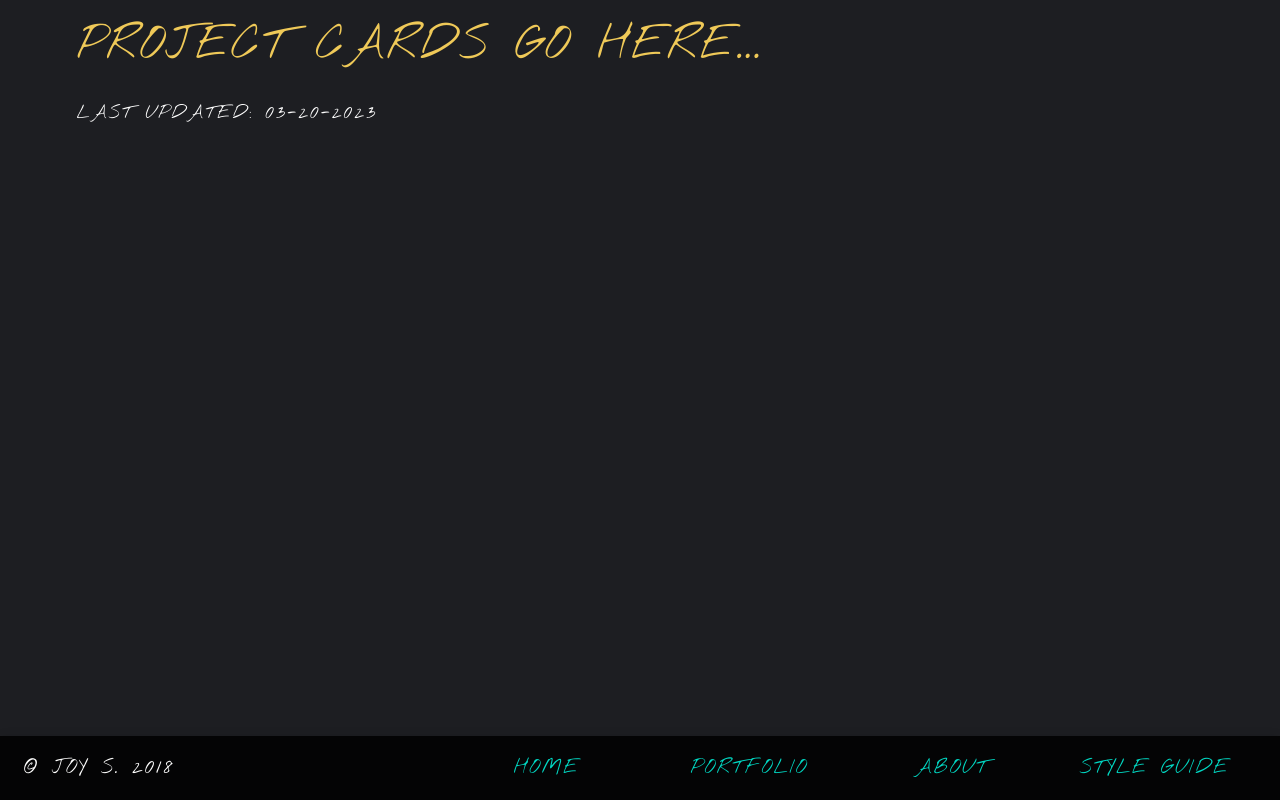
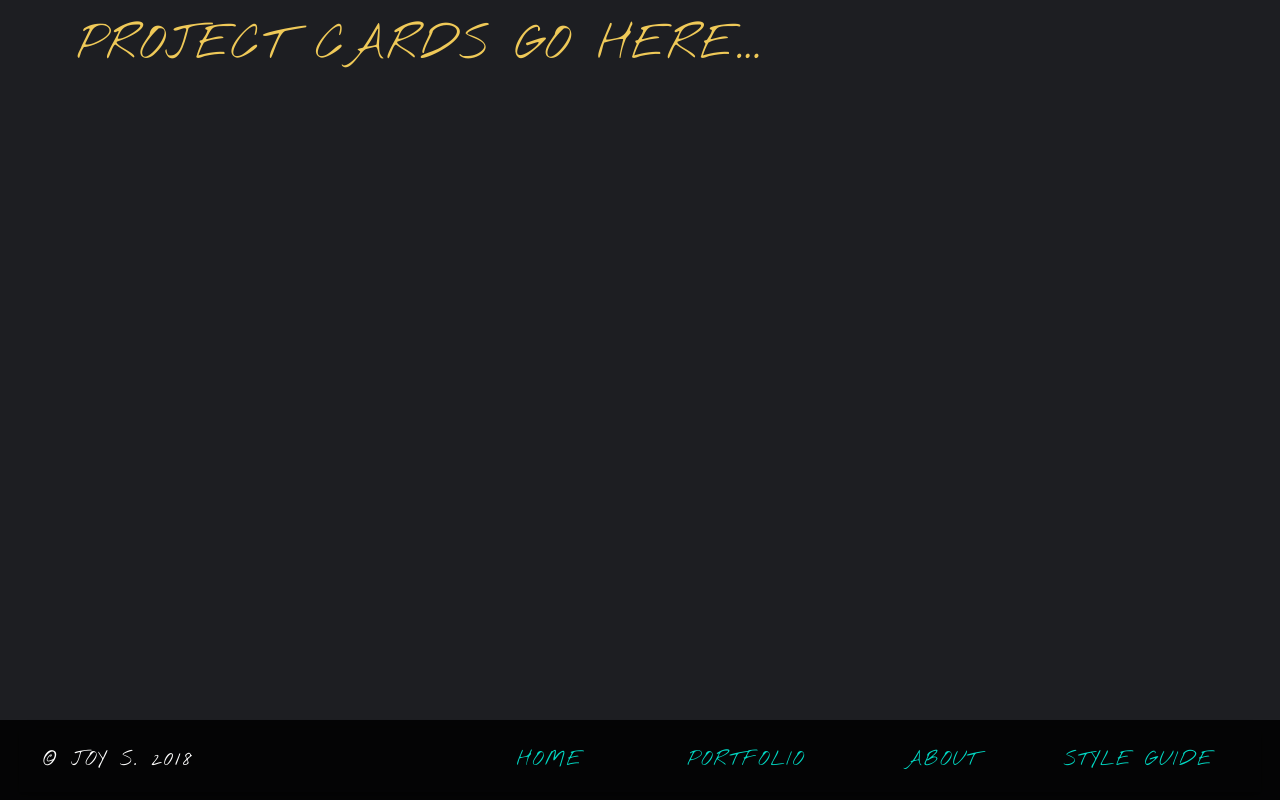
Before and after one commit to essjay05/fyj-2023_v1, a React (Vite) app: page /portfolio in a window 1280 px wide. Built offline with nearby package versions, Linux system fonts and the light colour scheme.

Commit message:
Moved NavBar to its own components/global folder and put it in the footer instead of the header since it's located where the footer typically is to keep up with expected/semantic tags.

```diff
--- a/src/components/global/Footer/Footer.css
+++ b/src/components/global/Footer/Footer.css
@@ -1,7 +1,26 @@
 @import '../../../index.css';
 
 footer {
+  width: 100%;
+  padding: 0.5rem 1.5%;
+}
+
+.nav-bar-container {
+  width: 100%;
+  display: flex;
+  align-items: center;
+  justify-content: space-between;
+  position: fixed;
+  box-sizing: border-box;
+  -webkit-box-sizing: border-box;
+  -moz-box-sizing: border-box;
+  bottom: 0;
+  max-width: inherit;
+  background: rgba(0, 0, 0, 0.85);
+  z-index: 100;
+}
+
+.copyright {
+  color: var(--white-color);
   width: auto;
-  max-width: 100vw;
-  padding: .5rem 6%;
 }
--- a/src/components/global/Footer/Footer.jsx
+++ b/src/components/global/Footer/Footer.jsx
@@ -1,11 +1,12 @@
-import NavBar from '../Header/NavBar'
+import NavBar from '../NavBar/NavBar'
 
 import './Footer.css'
 
 const Footer = () => {
   return (
-    <footer className='d-flex justify-content-between align-items-center'>
-      <p className='copyright handwritten-style pt-3 px-4'>Last Updated: 03-20-2023</p>
+    <footer className='nav-bar-container'>
+      {/* <p className='copyright handwritten-style pt-3 px-4'>Last Updated: 03-20-2023</p> */}
+      <NavBar />
     </footer>
   )
 }
--- a/src/components/global/Header/Header.css
+++ b/src/components/global/Header/Header.css
@@ -1,21 +1 @@
 @import '../../../index.css';
-
-.nav-bar-container {
-  width: 100%;
-  display: flex;
-  align-items: center;
-  justify-content: space-between;
-  position: fixed;
-  box-sizing: border-box;
-  -webkit-box-sizing: border-box;
-  -moz-box-sizing: border-box;
-  bottom: 0;
-  max-width: inherit;
-  background: rgba(0, 0, 0, 0.85);
-  z-index: 100;
-}
-
-.copyright {
-  color: var(--white-color);
-  width: auto;
-}
--- a/src/components/global/Header/Header.jsx
+++ b/src/components/global/Header/Header.jsx
@@ -1,11 +1,8 @@
-import NavBar from "./NavBar"
-
 import './Header.css'
 
 const Header = ({ currentPageName }) => {
   return (
     <header className='nav-bar-container'>
-      <NavBar />
     </header>
   )
 }
--- /dev/null
+++ b/src/components/global/NavBar/NavBar.css
@@ -0,0 +1,27 @@
+@import '../../../index.css';
+
+.nav-link {
+  transition: var(--default-transition);
+  text-align: center;
+  width: auto;
+  color: var(--teal-highlight);
+  margin: 0.5rem 1.5rem;
+}
+
+.nav-link.active {
+  text-decoration: underline;
+}
+
+.nav-link:hover,
+.nav-link:focus {
+  color: var(--blue-color);
+  text-decoration: underline;
+}
+
+/* Mobile Nav Drawer */
+.css-1ka5eyc-MuiPaper-root-MuiMenu-paper-MuiPopover-paper {
+  background: rgba(0, 0, 0, 0.65) !important;
+}
+
+@media only screen and (max-width: 800px) {
+}
--- /dev/null
+++ b/src/components/global/NavBar/NavBar.jsx
@@ -0,0 +1,191 @@
+import * as React from 'react';
+import { NavLink } from 'react-router-dom'
+import { createTheme, ThemeProvider } from "@mui/material/styles";
+
+import AppBar from '@mui/material/AppBar';
+import Box from '@mui/material/Box';
+import Toolbar from '@mui/material/Toolbar';
+import IconButton from '@mui/material/IconButton';
+import Typography from '@mui/material/Typography';
+import Menu from '@mui/material/Menu';
+import MenuIcon from '@mui/icons-material/Menu';
+import Container from '@mui/material/Container';
+import MenuItem from '@mui/material/MenuItem';
+
+import './NavBar.css'
+
+const customTheme = createTheme({
+  palette: {
+    primary: {
+      light: "rgba(1, 255, 230, 0.85)",
+      main: 'rgba(0,0,0,0)',
+      dark: "#4ab19d",
+      contrastText: "#ffffff"
+    },
+    secondary: {
+      light: "#f0e6e6",
+      main: "#c93434",
+      dark: "#3c3c3c",
+      contrastText: "#1d1e22"
+    },
+    info: {
+      main: '#00b8d4',
+      light: '#18ffff',
+      dark: '#00838f',
+      contrastText: "#000"
+    },
+  },
+  typography: {
+    fontFamily: [
+      'Nothing You Could Do',
+      'JetBrains Mono',
+      'Helvetica',
+      'sans-serif',
+    ].join(','),
+    color: 'rgba(1, 255, 230, 0.85)',
+  },
+});
+
+const pages = [
+  {
+    to: '/',
+    name: 'Home',
+    active: false
+  },
+  {
+    to: '/portfolio',
+    name: 'Portfolio',
+    active: false
+  },
+  {
+    to: '/about',
+    name: 'About',
+    active: false
+  },
+  {
+    to: '/style-guide',
+    name: 'Style Guide',
+    active: false
+  }
+]
+
+
+const NavBar = ({ currentPageName }) => {
+  const [anchorElNav, setAnchorElNav] = React.useState(null);
+
+  const handleOpenNavMenu = (event) => {
+    setAnchorElNav(event.currentTarget);
+  };
+
+  const handleCloseNavMenu = () => {
+    setAnchorElNav(null);
+  };
+
+  return (
+    <ThemeProvider theme={customTheme}>
+      <AppBar
+        className='menu'
+        position='static'>
+        <Container maxWidth='xl'>
+          <Toolbar disableGutters>
+            {/* Desktop Nav 'LOGO' */}
+            <Typography
+              variant='h6'
+              noWrap
+              component='a'
+              href='/'
+              sx={{
+                mr: 2,
+                display: { xs: 'none', md: 'flex' },
+                fontFamily: 'Nothing You Could Do',
+                letterSpacing: '2px',
+                color: '#FFFFFF',
+                textDecoration: 'none',
+                width: { s: '25%', md: '50%', l: '100%'},
+              }}
+            >
+              &copy; JOY S. 2018
+            </Typography>
+            {/* Mobile Menu Nav / pop up menu */}
+            <Box sx={{
+              flexGrow: 1,
+              display: { xs: 'flex', md: 'none' },
+            }}>
+              <IconButton
+                size="large"
+                aria-label="account of current user"
+                aria-controls="menu-appbar"
+                aria-haspopup="true"
+                onClick={handleOpenNavMenu}
+                color="inherit"
+              >
+                <MenuIcon />
+              </IconButton>
+              <Menu
+                id="menu-appbar"
+                anchorEl={anchorElNav}
+                anchorOrigin={{
+                  vertical: 'top',
+                  horizontal: 'left',
+                }}
+                keepMounted
+                transformOrigin={{
+                  vertical: 'bottom',
+                  horizontal: 'left',
+                }}
+                open={Boolean(anchorElNav)}
+                onClose={handleCloseNavMenu}
+                sx={{
+                  display: { xs: 'block', md: 'none' },
+                  width: '100%',
+                  background: 'rgba(0,0,0,.8)',
+                }}>
+                {pages.map((page, index) =>(
+                  <MenuItem key={page.name} onClick={handleCloseNavMenu}>
+                    <Typography
+                      variant='h6'
+                      component='a'
+                      href={page.to}
+                      textAlign="center"
+                      aria-label={page.name}
+                      className={`handwritten-style nav-link ${page.name === currentPageName ? 'active': ''}`}
+                      sx={{
+                        fontFamily: 'Nothing You Could Do',
+                        letterSpacing: '2px',
+                        color: 'rgba(1, 255, 230, 0.85)',
+                        textDecoration: 'none',
+                        width: '100%',}}>
+                      {page.name}
+                    </Typography>
+                  </MenuItem>
+                ))}
+              </Menu>
+            </Box>
+            <Box sx={{ flexGrow: 1, display: { xs: 'none', md: 'flex' } }}>
+              {pages.map((page, index) => (
+                <Typography
+                  key={page.name}
+                  variant='h6'
+                  component='a'
+                  href={page.to}
+                  textAlign="center"
+                  aria-label={page.name}
+                  className={`handwritten-style nav-link ${page.name === currentPageName ? 'active': ''}`}
+                  sx={{
+                    fontFamily: 'Nothing You Could Do',
+                    letterSpacing: '2px',
+                    color: 'rgba(1, 255, 230, 0.85)',
+                    textDecoration: 'none',
+                    width: '100%',}}>
+                  {page.name}
+                </Typography>
+              ))}
+            </Box>
+          </Toolbar>
+        </Container>
+      </AppBar>
+    </ThemeProvider>
+  )
+}
+
+export default NavBar
```
Also changed, not shown: src/components/global/Header/HiddenToggle.css (deleted, +0 -11 lines), src/components/global/Header/HiddenToggle.jsx (deleted, +0 -24 lines).
